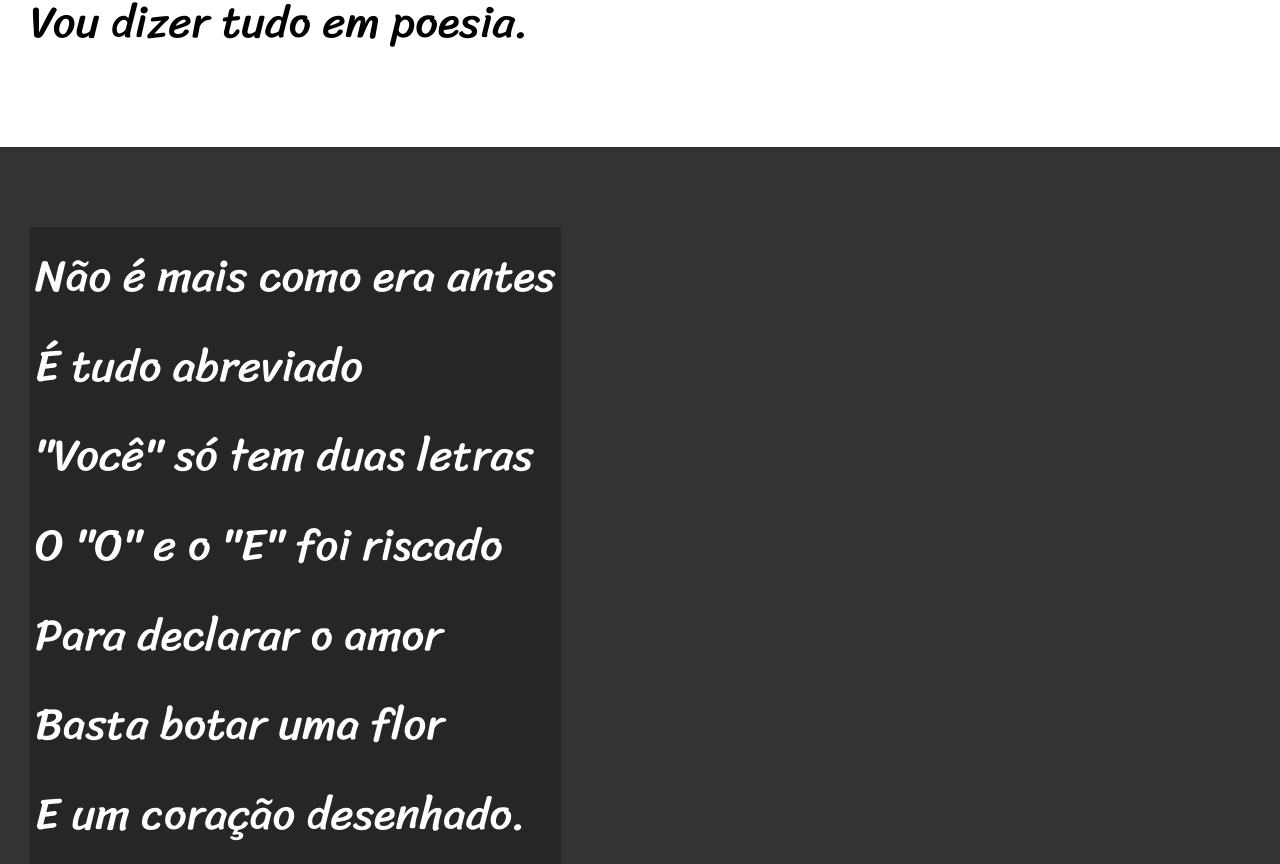
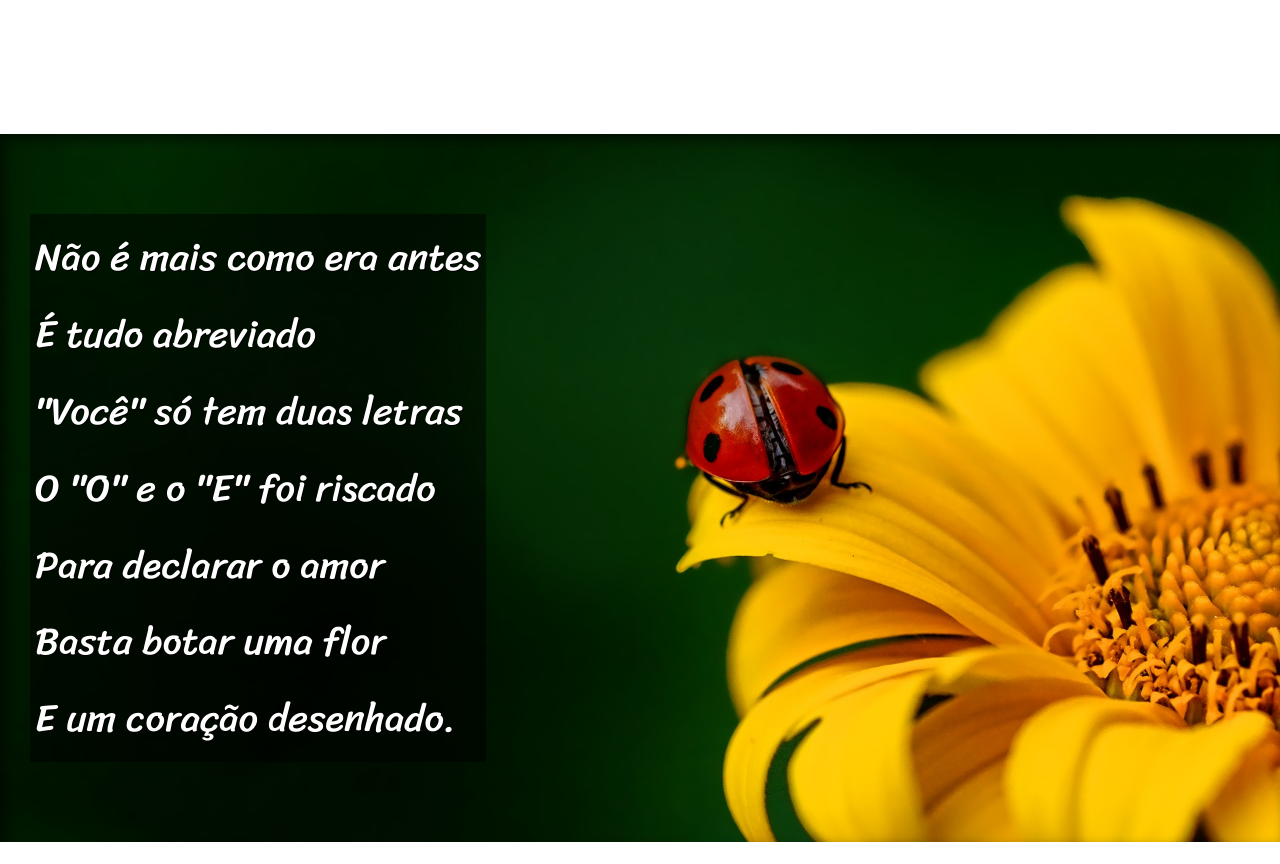
Before and after one commit to pedroaf0n/html-css, a plain HTML site: page Site Cordel/index.html in a window 1280 px wide. Shown: the part 900-1764 px from the top of the page. Drawn offline with Linux system fonts and the light colour scheme.

Commit message:
efeito parallax

```diff
--- a/Site Cordel/index.html
+++ b/Site Cordel/index.html
@@ -28,7 +28,7 @@
 
 
 
-    <section class="imagem">
+    <section class="imagem" id="img01">
         <p>
             Não é mais como era antes <br>
             É tudo abreviado <br>
@@ -63,7 +63,7 @@
 
 
 
-    <section class="imagem">
+    <section class="imagem" id="img02">
         <p>
             Tenho saudade das cartas <br>
             Escritas com a própria mão <br>
--- a/Site Cordel/style.css
+++ b/Site Cordel/style.css
@@ -56,7 +56,11 @@ section {
     line-height: 2em;
     padding-left: 30px;
     font-family: var(--fonte3);
-    font-size: 3.5vw;
+    font-size: 3vw;
+}
+
+section > p {
+    padding-bottom: 2em;
 }
 
 section.normal {
@@ -67,14 +71,28 @@ section.normal {
 section.imagem {
     background-color: rgb(51, 51, 51);
     color: white;
+    box-shadow: inset 6px 6px 13px 0px rgba(0, 0, 0, 0.548);
+    background-size: cover;
+    background-attachment: fixed;
 }
 
 section.imagem > p {
     display: inline-block;
     padding: 5px;
-    background-color:rgba(0,0,0,0.253)
+    background-color:rgba(0,0,0,0.5);
+    text-shadow: 1px 1px 0px black;
 }
 
+section#img01{
+    background-image: url(imagens/background001.jpg);
+    background-position: right center;
+
+}
+
+section#img02{
+    background-image: url(imagens/background002.jpg);
+
+}
 footer{
     background-color: black;
     color: white;
```
